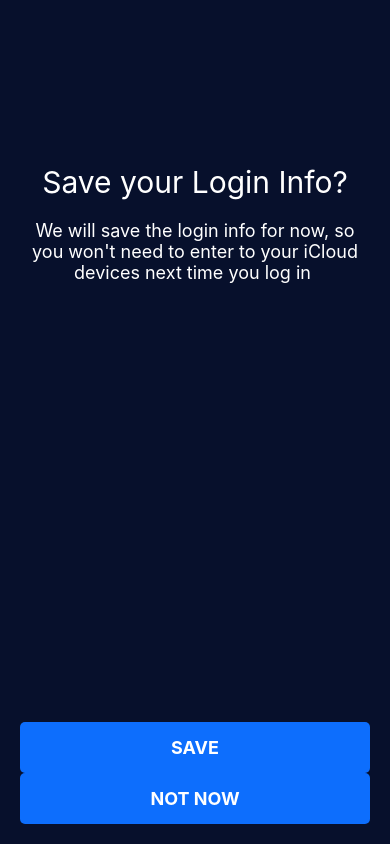
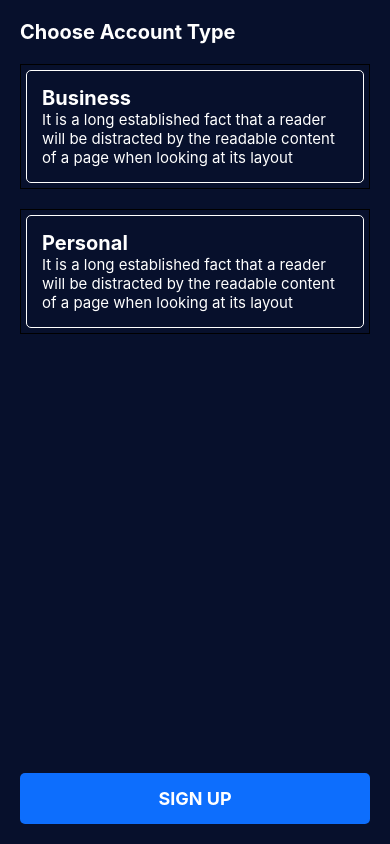
Before and after one commit to UmayirFeroze/Stomble, a React Native app in the folder client-side/: screen / in a window 390 px wide. Built offline with nearby package versions, Linux system fonts and the light colour scheme.

Commit message:
Account type screen

```diff
--- a/client-side/App.js
+++ b/client-side/App.js
@@ -12,6 +12,7 @@ import GenderScreen from './app/screens/Register/GenderScreen';
 import PasswordScreen from './app/screens/Register/PasswordScreen';
 import OTPScreen from './app/screens/Register/OTPScreen';
 import SaveInfoScreen from './app/screens/Register/SaveInfoScreen';
+import AccountTypeScreen from './app/screens/Register/AccountTypeScreen';
 
 export default function App () {
   return (
@@ -22,7 +23,8 @@ export default function App () {
       {/* <GenderScreen /> */}
       {/* <PasswordScreen /> */}
       {/* <OTPScreen /> */}
-      <SaveInfoScreen />
+      {/* <SaveInfoScreen /> */}
+      <AccountTypeScreen />
     </Screen>
   );
 }
--- /dev/null
+++ b/client-side/app/components/AppCard.js
@@ -0,0 +1,48 @@
+import React from 'react';
+import { StyleSheet, Text, TouchableHighlight, TouchableOpacity, View } from 'react-native';
+import colors from '../config/colors';
+
+
+function AppCard ({ title, subtitle, onPress }) {
+
+    return (
+        <>
+            <TouchableOpacity style={styles.container} {...onPress ? onPress = { onPress } : null}>
+                <View style={styles.card}>
+                    <Text style={styles.title}>{title}</Text>
+                    <Text style={styles.subtitle}>{subtitle}</Text>
+                </View>
+            </TouchableOpacity>
+        </>
+    );
+}
+
+
+const styles = StyleSheet.create({
+    card: {
+        borderColor: colors.white,
+        borderRadius: 5,
+        borderWidth: 1,
+        padding: 15,
+        width: '100%'
+    },
+    container: {
+        borderWidth: 1,
+        flexDirection: 'row',
+        justifyContent: 'space-evenly',
+        marginTop: 20,
+        padding: 5,
+        width: '100%'
+    },
+    subtitle: {
+        color: colors.white,
+        fontSize: 15
+    },
+    title: {
+        color: colors.white,
+        fontWeight: 'bold',
+        fontSize: 20
+    },
+});
+
+export default AppCard;
--- /dev/null
+++ b/client-side/app/screens/Register/AccountTypeScreen.js
@@ -0,0 +1,52 @@
+import React, { useState } from 'react';
+import { StyleSheet, Text, View } from 'react-native';
+
+import Screen from '../../components/Screen';
+import AppButton from '../../components/AppButton';
+import AppCard from '../../components/AppCard';
+
+import colors from '../../config/colors';
+
+const memberships = [
+    { id: 1, title: 'Business', subtitle: 'It is a long established fact that a reader will be distracted by the readable content of a page when looking at its layout' },
+    { id: 2, title: 'Personal', subtitle: 'It is a long established fact that a reader will be distracted by the readable content of a page when looking at its layout' },
+];
+
+function AccountTypeScreen (props) {
+    const [selection, setSelection] = useState();
+
+    const onChange = (id) => {
+        setSelection(id);
+    };
+
+    return (
+        <Screen>
+            <View>
+                <Text style={styles.text}>Choose Account Type</Text>
+            </View>
+
+            <View>
+                {memberships.map(({ id, title, subtitle }) => <AppCard key={id} title={title} subtitle={subtitle} onPress={() => onChange(id)} />)}
+            </View>
+
+            <View style={styles.buttonContainer}>
+                <AppButton title='sign up' onPress={() => console.log('Continue pressed!')} />
+            </View>
+        </Screen>
+    );
+}
+
+const styles = StyleSheet.create({
+    buttonContainer: {
+        width: '100%',
+        flex: 1,
+        justifyContent: 'flex-end',
+    },
+    text: {
+        color: colors.white,
+        fontSize: 20,
+        fontWeight: 'bold',
+    }
+});
+
+export default AccountTypeScreen;
```
